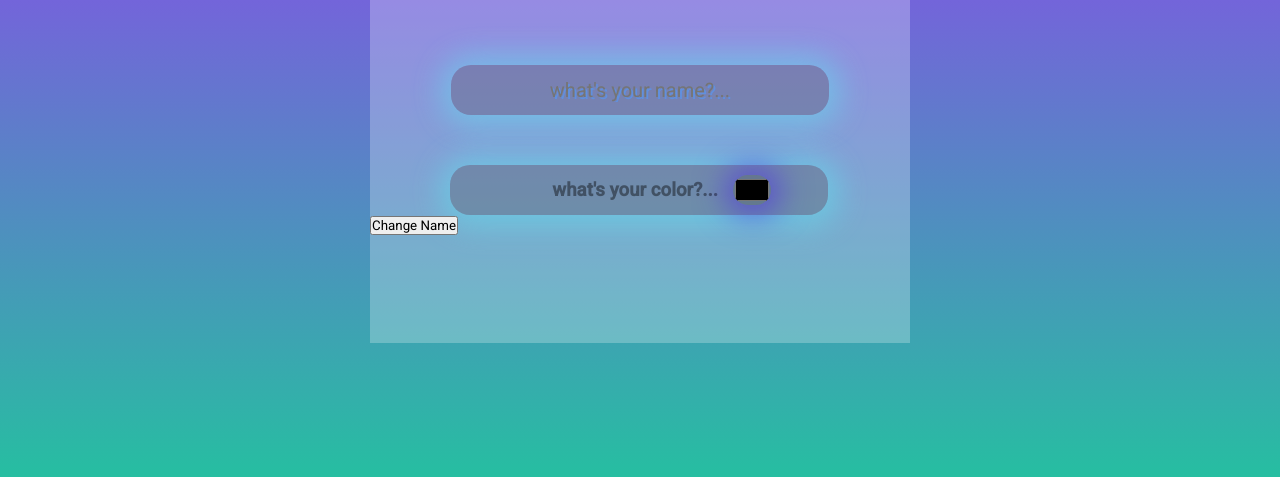
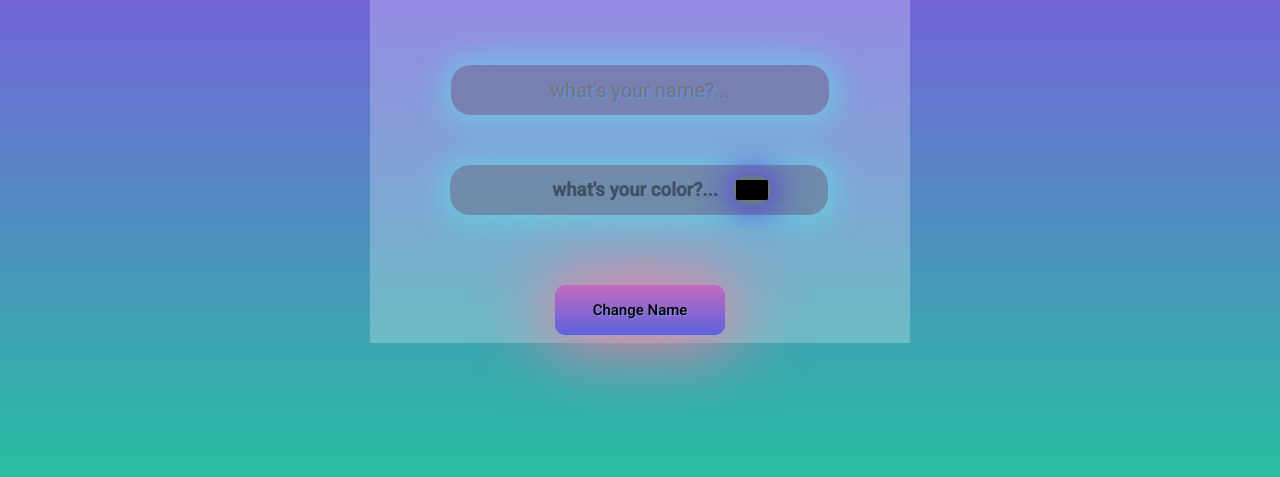
Before and after one commit to arshamarg9/change-name, a plain HTML site: page index.html in a window 1280 px wide. Shown: the part 297-774 px from the top of the page. Drawn offline with Linux system fonts and the light colour scheme.

Commit message:
Edit button-box css /add class "btn" html
add class "btn" in button tag html
Edit button-box css

```diff
--- a/index.html
+++ b/index.html
@@ -23,7 +23,7 @@
         </div>
 
         <div class="button-box">
-            <button>Change Name</button>
+            <button class="btn">Change Name</button>
         </div>
     </div>
 
--- a/style.css
+++ b/style.css
@@ -90,3 +90,28 @@ body {
     position: relative;
     left: 15px;
 }
+
+.button-box {
+    width: 100%;
+    height: 50px;
+    display: flex;
+    align-items: center;
+    justify-content: center;
+    margin-top: 70px;
+}
+
+.button-box .btn {
+    padding: 16px;
+    width: 170px;
+    border: none;
+    outline: none;
+    border-radius: 10px;
+    font-weight: 500;
+    font-size: 15px;
+    cursor: pointer;
+    background: rgb(93,98,224);
+    background: linear-gradient(0deg, rgba(93,98,224,1) 0%, rgba(194,107,189,1) 100%);
+    box-shadow: 1px 1px 70px 10px rgb(245, 126, 162);
+    color: rgb(0, 0, 0);
+    text-shadow: 1px 1px rgba(118, 233, 241, 0.329);
+}
```
